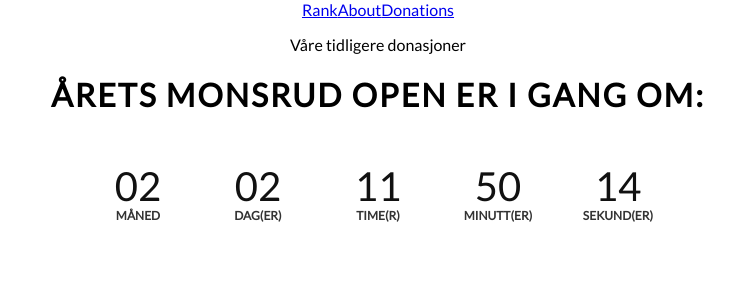
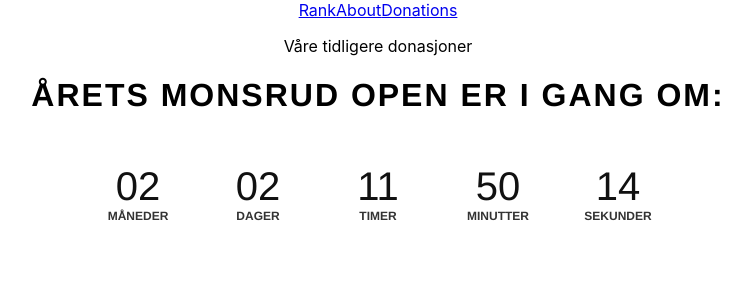
Before and after one commit to monsrudopen/monsrud-open, a React (Create React App) app: page /Donations in a window 1280 px wide. Shown: the top 300 px of the page, without its empty margins (262-1013 px from the left). Built offline with nearby package versions, Linux system fonts and the light colour scheme.

Commit message:
Fixed day/days depending on numeral

```diff
--- a/src/components/Clock/Clock.css
+++ b/src/components/Clock/Clock.css
@@ -4,14 +4,11 @@
   box-sizing: border-box;
 }
 
-body {
-  font-family: 'Lato', sans-serif;
-}
-
 h1 {
   letter-spacing: 2px;
   text-align: center;
   text-transform: uppercase;
+  font-family: 'Helvetica', sans-serif;
 }
 
 .countdown-wrapper {
@@ -24,6 +21,7 @@ h1 {
 .countdown-item {
   color: #111;
   font-size: 40px;
+  font-family: 'Helvetica', sans-serif;
   display: flex;
   align-items: center;
   justify-content: center;
@@ -39,11 +37,13 @@ h1 {
 .countdown-item span {
   color: #333;
   font-size: 12px;
+  font-family: 'Helvetica', sans-serif;
   font-weight: 600;
   text-transform: uppercase;
 }
 .finished {
   color: black;
+  font-family: 'Helvetica', sans-serif;
   font-size: 20px;
   align-items: center;
 }
--- a/src/components/Clock/Clock.js
+++ b/src/components/Clock/Clock.js
@@ -39,30 +39,30 @@ class Clock extends React.Component {
     const then = moment(timeTillDate, timeFormat);
     const now = moment();
 
-    if (now < then) {
+    if (now <= then) {
       return (
         <div>
           <h1>Årets Monsrud Open er i gang om:</h1>
           <div className="countdown-wrapper">
             <div className="countdown-item">
               {months}
-              <span>Måned</span>
+              <span>{months > 1 ? 'Måneder' : 'Måned'}</span>
             </div>
             <div className="countdown-item">
               {days}
-              <span>Dag(er)</span>
+              <span>{days > 1 ? 'Dager' : 'Dag'}</span>
             </div>
             <div className="countdown-item">
               {hours}
-              <span>Time(r)</span>
+              <span>{hours > 1 ? 'Timer' : 'Time'}</span>
             </div>
             <div className="countdown-item">
               {minutes}
-              <span>Minutt(er)</span>
+              <span>{days > 1 ? 'Minutter' : 'Minutt'}</span>
             </div>
             <div className="countdown-item">
               {seconds}
-              <span>Sekund(er)</span>
+              <span>{days > 1 ? 'Sekunder' : 'Sekund'}</span>
             </div>
           </div>
         </div>
```
